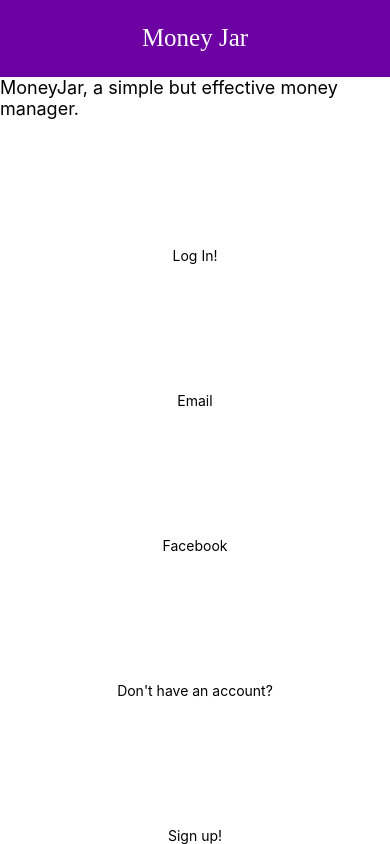
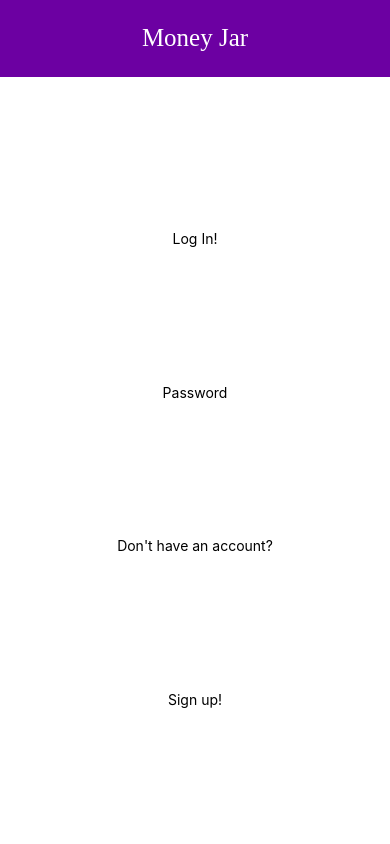
Before and after one commit to Some-Guyy/money-jar, a React Native app: screen / in a window 390 px wide. Built offline with nearby package versions, Linux system fonts and the light colour scheme.

Commit message:
2.0.2 - Changed name in package.json due to warning and created config file as rnpm is said to be deprecated

```diff
--- a/App.js
+++ b/App.js
@@ -1,6 +1,7 @@
 import React, { Component } from 'react';
 import { View } from 'react-native';
 
+import Header from './components/layout/Header';
 import Anonymous from './components/Anonymous';
 import Authorized from './components/Authorized';
 
@@ -11,7 +12,8 @@ export default class HelloWorldApp extends Component {
 
   render() {
     return (
-      <View style={{flex: 1}}>
+      <View style={{ flex: 1 }}>
+        <Header />
         {this.state.loggedIn == 'yes'
           ? <Authorized />
           : <Anonymous />
--- a/components/Anonymous.js
+++ b/components/Anonymous.js
@@ -1,20 +1,17 @@
 import React, { Component } from 'react';
-import { View, Image, Text, StyleSheet } from 'react-native';
-
-import Header from './layout/Header';
+import { View, Image, Text, TextInput, StyleSheet } from 'react-native';
 
 export default class Anonymous extends Component {
     render() {
         return (
-            <View style={{flex: 1}}>
-                <Header />
-                <View style={{ alignItems: 'center', justifyContent: 'space-between', flex: 10 }}>
-                    <Text style={[styles.bodyText]}>MoneyJar, a simple but effective money manager.</Text>
-                    <Text style={{}}>Log In!</Text>
-                    <Text>Email</Text>
-                    <Text>Facebook</Text>
-                    <Text>Don't have an account?</Text>
-                    <Text>Sign up!</Text>
+            <View style={{ flex: 10 }}>
+                <View style={{ alignItems: 'center', flex: 1 }}>
+                    <Text style={{ flex: 1 }}></Text>
+                    <Text style={{ flex: 1 }}>Log In!</Text>
+                    {/* <TextInput style={{ flex: 1 }} onChangeText=> */}
+                    <Text style={{ flex: 1 }}>Password</Text>
+                    <Text style={{ flex: 1 }}>Don't have an account?</Text>
+                    <Text style={{ flex: 1 }}>Sign up!</Text>
                 </View>
             </View>
         );
@@ -23,7 +20,6 @@ export default class Anonymous extends Component {
 
 const styles = StyleSheet.create({
     bodyText: {
-        fontSize: 18,
-        justifyContent: 'space-between'
+        fontSize: 18
     }
 })
```
Also changed, not shown: package.json (+1 -6 lines), react-native.config.js (added, +7 -0 lines).
